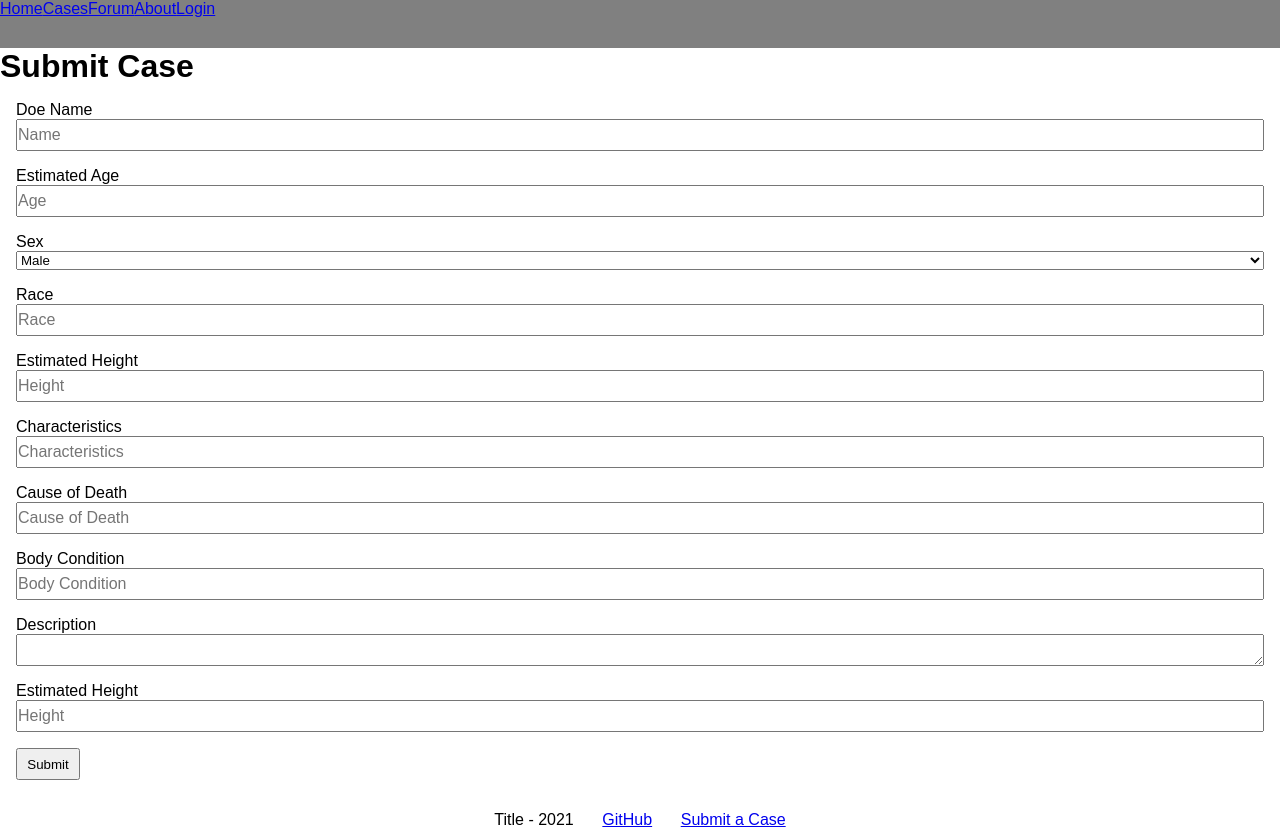
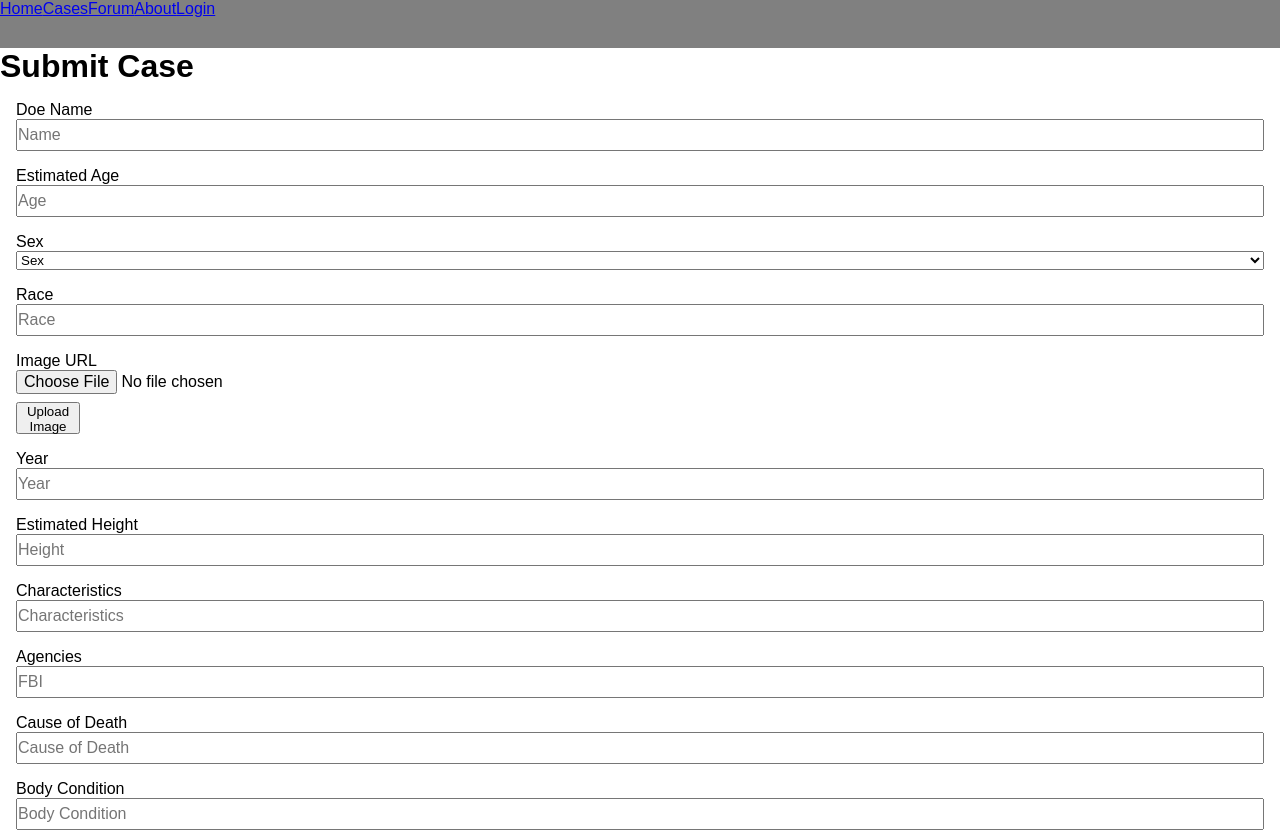
Before and after one commit to Philip-Mann/final-capstone, a React (Create React App) app in the folder react-ui/: page /submitcase in a window 1280 px wide. Shown: the top 832 px of the page. Built offline with nearby package versions, Linux system fonts and the light colour scheme.

Commit message:
added a form that post cases to Cases table in database

```diff
--- a/react-ui/src/components/caseId/caseId.jsx
+++ b/react-ui/src/components/caseId/caseId.jsx
@@ -15,7 +15,7 @@ const CaseId = () => {
     return (
         <>
         {data?.map(caseData =>
-        <div className="case-container">
+        <div className="case-container" key={caseData.id}>
             <div className="case-image">
                 <img src={caseData.images} alt={caseData.name} />
             </div>
--- a/react-ui/src/components/cases/display/casesCard.jsx
+++ b/react-ui/src/components/cases/display/casesCards.jsx
@@ -4,7 +4,7 @@ import { casesData } from "../../../redux/reducers/cases";
 import { useSelector } from 'react-redux';
 import { Link } from 'react-router-dom';
 
-const CasesCard = ({ searchQuery }) => {
+const CasesCards = ({ searchQuery }) => {
 
     const fetchData = useSelector(casesData);
     const { data, isLoading } = useGetCasesQuery(fetchData);
@@ -31,4 +31,4 @@ const CasesCard = ({ searchQuery }) => {
     )
 }
 
-export default CasesCard;
+export default CasesCards;
--- a/react-ui/src/components/cases/search/searchCases.jsx
+++ b/react-ui/src/components/cases/search/searchCases.jsx
@@ -1,6 +1,6 @@
 import '../cases.css'
 import { useState } from "react";
-import Cases from '../display/casesCard'
+import CasesCards from '../display/casesCards'
 
 const SearchCases = () => {
 
@@ -37,7 +37,7 @@ const SearchCases = () => {
                 </button>
             </form>
         </div>
-        <Cases />
+        <CasesCards />
         </>
     )
 }
--- /dev/null
+++ b/react-ui/src/components/submitCase/formElements/agencies.jsx
@@ -0,0 +1,21 @@
+const Agencies = ({ agencies, handleChange }) => {
+
+    const handleAgenciesChange = e => {
+        handleChange(e.target.value);
+    }
+
+    return (
+        <div className="form-agencies case-form">
+            <label>Agencies</label>
+            <input
+                placeholder="FBI"
+                htmlFor="agencies"
+                id="agencies"
+                onChange={handleAgenciesChange}
+                value={agencies}
+            />
+        </div>
+    )
+}
+
+export default Agencies;
--- a/react-ui/src/components/submitCase/formElements/bodyCondition.jsx
+++ b/react-ui/src/components/submitCase/formElements/bodyCondition.jsx
@@ -1,4 +1,4 @@
-const BodyCondition = ({ bodyCondition, handleChange }) => {
+const BodyCondition = ({ body_condition, handleChange }) => {
 
     const handleBodyConditionChange = e => {
         handleChange(e.target.value);
@@ -12,7 +12,7 @@ const BodyCondition = ({ bodyCondition, handleChange }) => {
                 htmlFor="body_condition"
                 id="body_condition"
                 onChange={handleBodyConditionChange}
-                value={bodyCondition}
+                value={body_condition}
             />
         </div>
     )
--- a/react-ui/src/components/submitCase/formElements/cod.jsx
+++ b/react-ui/src/components/submitCase/formElements/cod.jsx
@@ -8,8 +8,8 @@ const Cod = ({ cod, handleChange }) => {
         <div className="form-body-cod case-form">
             <label>Cause of Death</label>
             <input
+                placeholder="Cause of Death"
                 htmlFor="cod"
-                placeholder="Cause of Death"
                 id="cod"
                 value={cod}
                 onChange={handleCodChange}
--- /dev/null
+++ b/react-ui/src/components/submitCase/formElements/images.jsx
@@ -0,0 +1,51 @@
+import { useState } from "react";
+
+const Images = ({ handleChange }) => {
+
+    const [image, setImage] = useState('');
+
+    //posting user uploaded image to Cases table
+    const uploadImage = (e) => {
+        e.preventDefault()
+        const data = new FormData()
+        data.append("file", image)
+        data.append("upload_preset", "gyb89xkz")
+        data.append("cloud_name", "dok0bdrkl")
+        fetch("	https://api.cloudinary.com/v1_1/dok0bdrkl/image/upload", {
+            method: 'post',
+            body: data
+        })
+        .then(res => res.json())
+        .then(data => {
+            handleChange(data.url);
+            console.log(data.url);
+        })
+        // .then(setImage(e.target.files[0]))
+        .catch(err => console.log(err))
+    }
+
+    // once user uploads, this sets the image url to image
+    const handleImagesChange = e => {
+        setImage(e.target.files[0]);
+    }
+
+    return (
+        <div className="form-agencies case-form">
+            <label>Image URL</label>
+            <input
+                placeholder="Images"
+                htmlFor="images"
+                id="images"
+                type="file"
+                onChange={handleImagesChange}
+            />
+            <button
+                onClick={uploadImage}
+            >
+                Upload Image
+            </button>
+        </div>
+    )
+}
+
+export default Images;
--- a/react-ui/src/components/submitCase/formElements/sex.jsx
+++ b/react-ui/src/components/submitCase/formElements/sex.jsx
@@ -7,7 +7,8 @@ const Sex = ({ handleChange , sex }) => {
     return (
     <div className="form-sex case-form">
         <label>Sex</label>
-        <select name="sex" id="sex" value={sex} onChange={handleSexChange}>
+        <select name="sex" id="sex" htmlFor="sex" value={sex} onChange={handleSexChange}>
+            <option defaultValue="" >Sex</option>
             <option value ="Male">Male</option>
             <option value ="Female">Female</option>
             <option value="Unknown">Unknown</option>
--- a/react-ui/src/components/submitCase/formElements/submit.jsx
+++ /dev/null
@@ -1,10 +0,0 @@
-const Submit = () => {
-
-    return (
-        <div className="form-submit case-form">
-            <button type="submit">Submit</button>
-        </div>
-    )
-}
-
-export default Submit;
--- /dev/null
+++ b/react-ui/src/components/submitCase/formElements/year.jsx
@@ -0,0 +1,21 @@
+const Year = ({ handleChange, year }) => {
+
+    const handleYearChange = e => {
+        handleChange(e.target.value);
+    }
+
+    return (
+        <div className="form-year case-form">
+            <label>Year</label>
+            <input
+                placeholder="Year"
+                htmlFor="year"
+                id="year"
+                onChange={handleYearChange}
+                value={year}
+            />
+        </div>
+    )
+}
+
+export default Year;
--- a/react-ui/src/components/submitCase/submitCase.jsx
+++ b/react-ui/src/components/submitCase/submitCase.jsx
@@ -6,11 +6,13 @@ import Cod from './formElements/cod';
 import Description from './formElements/description';
 import Height from './formElements/height';
 import Name from './formElements/name';
-import Location from './formElements/height'
+import Location from './formElements/location'
 import Sex from './formElements/sex';
-import Submit from './formElements/submit';
 import Race from './formElements/race';
 import { useState } from 'react';
+import Year from './formElements/year';
+import Agencies from './formElements/agencies';
+import Images from './formElements/images';
 
 const SubmitForm = () => {
 
@@ -49,14 +51,14 @@ const SubmitForm = () => {
         setCod(cod);
     }
 
-    const [bodyCondition, setBodyCondition] = useState('');
-    const handleBodyConditionChange = bodyCondition => {
-        setBodyCondition(bodyCondition)
+    const [body_condition, setBody_Condition] = useState('');
+    const handleBodyConditionChange = body_condition => {
+        setBody_Condition(body_condition)
     }
 
-    const [descrtiption, setDescription] = useState('');
-    const handleDescriptionChange = descrtiption => {
-        setDescription(descrtiption)
+    const [description, setDescription] = useState('');
+    const handleDescriptionChange = description => {
+        setDescription(description);
     }
 
     const [location, setLocation] = useState('');
@@ -64,9 +66,46 @@ const SubmitForm = () => {
         setLocation(location);
     }
 
-    const handleSubmit = e => {
+    const [year, setYear] = useState('');
+    const handleYearChange = year => {
+        setYear(year)
+    }
+
+    const [agencies, setAgencies] = useState('');
+    const handleAgenciesChange = agencies => {
+        setAgencies(agencies)
+    }
+
+    const [images, setImages] = useState('');
+    // const [url, setUrl] = useState('');
+    const handleImagesChange = (images) => {
+        setImages(images);
+        // setUrl(url);
+    }
+
+    const handleSubmit = async (e) => {
         e.preventDefault();
-        console.log(name, age, sex, race, height, characteristics, cod, bodyCondition, descrtiption, location)
+        const result = await fetch('/api/cases', {
+            method: 'post',
+            headers: {
+                'Content-Type': 'application/json'
+            },
+            body: JSON.stringify({ name, age, sex, race, height, year, characteristics, cod, body_condition, description, location, images, agencies })
+        });
+        console.log(await result.json());
+        setName('');
+        setAge('');
+        setSex('');
+        setRace('');
+        setHeight('');
+        setCharacteristics('');
+        setCod('');
+        setBody_Condition('');
+        setDescription('');
+        setLocation('');
+        setImages('');
+        setYear('');
+        setAgencies('');
     }
 
     return (
@@ -90,6 +129,13 @@ const SubmitForm = () => {
                     handleChange={handleRaceChange}
                     race={race}
                 />
+                <Images
+                    handleChange={handleImagesChange}
+                />
+                <Year
+                    handleChange={handleYearChange}
+                    year={year}
+                />
                 <Height
                     handleChange={handleHeightChange}
                     height={height}
@@ -98,25 +144,34 @@ const SubmitForm = () => {
                     characteristics={characteristics}
                     handleChange={handleCharacteristicsChange}
                 />
+                <Agencies
+                    agencies={agencies}
+                    handleChange={handleAgenciesChange}
+                />
                 <Cod
                     cod={cod}
                     handleChange={handleCodChange}
                 />
                 <BodyCondition
-                    bodyCondition={bodyCondition}
+                    body_condition={body_condition}
                     handleChange={handleBodyConditionChange}
-                />
-                <Description
-                    descrtiption={descrtiption}
-                    handleChange={handleDescriptionChange}
                 />
                 <Location
                     handleChange={handleLocationChange}
                     location={location}
                 />
-                <Submit
-                    onClick={handleSubmit}
+                <Description
+                    description={description}
+                    handleChange={handleDescriptionChange}
                 />
+                <div className="form-submit case-form">
+                    <button
+                        type="submit"
+                        onClick={handleSubmit}
+                    >
+                        Submit
+                    </button>
+                </div>
             </form>
         </div>
         </>
```
Also changed, not shown: 1 other file (tests, documents, lock files or other folders).
